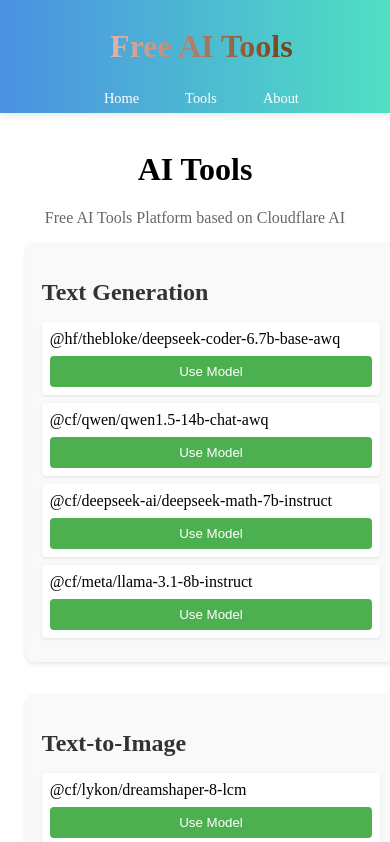
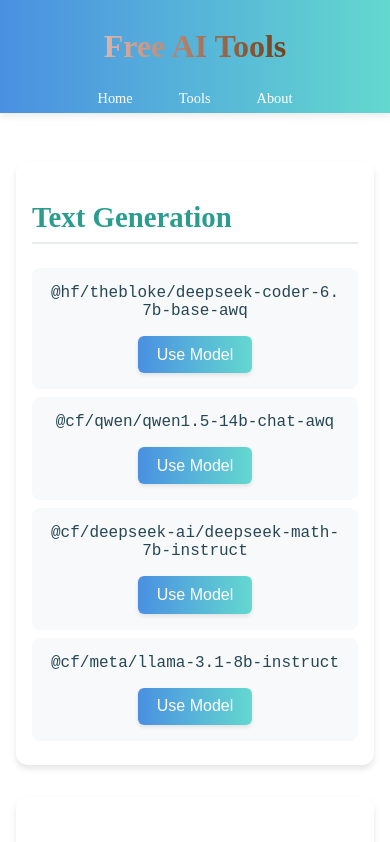
Before and after one commit to lixwen/next-freeaitools, a Next.js app: page /pages/tools in a window 390 px wide. Shown: the top 842 px of the page. Built offline with nearby package versions, Linux system fonts and the light colour scheme.

Commit message:
add support for history messages

```diff
--- a/src/app/api/ai/route.js
+++ b/src/app/api/ai/route.js
@@ -1,25 +1,17 @@
 export const runtime = "edge";
 
-import { models } from "../../data/modelsData";
+import { getModelType } from "../../data/modelsData";
 import { NextResponse } from "next/server";
-
-// 辅助函数：获取模型类型
-function getModelType(modelName) {
-  for (const category of models) {
-    if (category.models.includes(modelName)) {
-      return category.title;
-    }
-  }
-  return null;
-}
 
 export async function POST(req) {
   try {
-    const { prompt, modelName } = await req.json();
+    const { prompt, modelName, messages } = await req.json();
+
     const modelType = getModelType(modelName);
 
-    // 构建不同模型的输入格式
-    const input = buildPrompt(prompt, modelName);
+    // 根据模型类型构建不同的输入格式
+    const input = buildPrompt(prompt, modelName, messages);
+    console.log("input: ", input);
     const response = await process.env.AI.run(modelName, input);
 
     // 统一处理不同模型的响应格式
@@ -86,7 +78,7 @@
 }
 
 // 构建不同模型的输入格式
-function buildPrompt(prompt, modelName) {
+function buildPrompt(prompt, modelName, messages = null) {
   if (
     modelName === "@cf/lykon/dreamshaper-8-lcm" ||
     modelName === "@cf/black-forest-labs/flux-1-schnell"
@@ -95,18 +87,14 @@
       prompt: prompt,
       height: 768,
       width: 1024,
-      // seed: initSeed(),
     };
   }
 
+  // 文本生成模型使用完整对话历史
   return {
-    messages: [
+    messages: messages || [
       { role: "system", content: "You are a friendly assistant" },
       { role: "user", content: prompt },
     ],
   };
 }
-
-function initSeed() {
-  return Math.floor(Math.random() * 10000000);
-}
--- a/src/app/components/ChatModal.js
+++ b/src/app/components/ChatModal.js
@@ -1,5 +1,6 @@
 import React, { useState } from "react";
 import styled from "styled-components";
+import { getModelType } from "../data/modelsData";
 
 const Message = styled.div`
   margin-bottom: 1rem;
@@ -9,10 +10,24 @@
 const MessageContent = styled.div`
   display: inline-block;
   max-width: 80%;
-  padding: 0.5rem 1rem;
-  border-radius: 8px;
-  background-color: ${({ sender }) =>
-    sender === "user" ? "#e3f2fd" : "#f5f5f5"};
+  padding: 0.8rem 1.2rem;
+  border-radius: 12px;
+  background: ${({ sender }) =>
+    sender === "user"
+      ? "linear-gradient(90deg, #4a90e2 0%, #63d8cf 100%)"
+      : "#ffffff"};
+  color: ${({ sender }) => (sender === "user" ? "#ffffff" : "#333333")};
+  box-shadow: 0 2px 4px rgba(0, 0, 0, 0.1);
+  border: ${({ sender }) => (sender === "user" ? "none" : "1px solid #e0e0e0")};
+
+  p {
+    margin: 0;
+    line-height: 1.5;
+  }
+
+  strong {
+    color: ${({ sender }) => (sender === "user" ? "#ffffff" : "#4a90e2")};
+  }
 `;
 
 const MessageImage = styled.img`
@@ -28,37 +43,65 @@
   left: 0;
   right: 0;
   bottom: 0;
-  background-color: rgba(0, 0, 0, 0.5);
+  background-color: rgba(0, 0, 0, 0.7);
   display: flex;
   justify-content: center;
   align-items: center;
   z-index: 1000;
+  backdrop-filter: blur(4px);
 `;
 
 const ModalContent = styled.div`
-  background: white;
+  background: rgba(255, 255, 255, 0.8);
   padding: 2rem;
-  border-radius: 8px;
+  border-radius: 16px;
   width: 90%;
-  max-width: 600px;
+  max-width: 800px;
   height: 80vh;
   display: flex;
   flex-direction: column;
   position: relative;
+  box-shadow: 0 10px 25px rgba(0, 0, 0, 0.2);
+`;
+
+const ModalHeader = styled.div`
+  display: flex;
+  justify-content: space-between;
+  align-items: center;
+  margin-bottom: 1.5rem;
+  padding-right: 1rem;
+
+  h2 {
+    margin: 0;
+    background: linear-gradient(90deg, #4a90e2 0%, #63d8cf 100%);
+    -webkit-background-clip: text;
+    -webkit-text-fill-color: transparent;
+    font-size: 1.8rem;
+  }
 `;
 
 const CloseButton = styled.button`
+  padding: 0.5rem 1.2rem;
+  background: linear-gradient(90deg, #4a90e2 0%, #63d8cf 100%);
+  color: white;
+  border: none;
+  border-radius: 6px;
+  cursor: pointer;
+  font-weight: 500;
+  transition: all 0.3s ease;
   position: absolute;
-  top: 1rem;
-  right: 1rem;
-  padding: 0.5rem 1rem;
-  border: none;
-  background: #f0f0f0;
-  border-radius: 4px;
-  cursor: pointer;
+  top: 1.5rem;
+  right: 1.5rem;
 
   &:hover {
-    background: #e0e0e0;
+    background: linear-gradient(90deg, #357abd 0%, #50c1b8 100%);
+    transform: translateY(-1px);
+    box-shadow: 0 4px 8px rgba(0, 0, 0, 0.15);
+  }
+
+  &:active {
+    transform: translateY(0);
+    box-shadow: 0 2px 4px rgba(0, 0, 0, 0.1);
   }
 `;
 
@@ -66,37 +109,70 @@
   flex: 1;
   overflow-y: auto;
   margin: 1rem 0;
-  padding: 1rem;
-  border: 1px solid #ddd;
+  padding: 1.5rem;
+  border: 1px solid #e0e0e0;
+  border-radius: 8px;
+  background-color: #f8f9fa;
+  max-height: calc(80vh - 200px);
+
+  &::-webkit-scrollbar {
+    width: 8px;
+  }
+
+  &::-webkit-scrollbar-track {
+    background: #f1f1f1;
     border-radius: 4px;
-  background-color: #f9f9f9;
-  max-height: calc(80vh - 200px);
+  }
+
+  &::-webkit-scrollbar-thumb {
+    background: #c1c1c1;
+    border-radius: 4px;
+  }
 `;
 
 const InputContainer = styled.div`
   display: flex;
   gap: 1rem;
   margin-top: 1rem;
+  padding: 1rem;
+  background: #f8f9fa;
+  border-radius: 8px;
 `;
 
 const InputBox = styled.input`
   flex: 1;
-  padding: 0.5rem;
-  border: 1px solid #ddd;
-  border-radius: 4px;
+  padding: 0.8rem 1.2rem;
+  border: 1px solid #e0e0e0;
+  border-radius: 6px;
   font-size: 1rem;
+  transition: all 0.3s ease;
+
+  &:focus {
+    outline: none;
+    border-color: #4a90e2;
+    box-shadow: 0 0 0 2px rgba(74, 144, 226, 0.1);
+  }
 `;
 
 const SendButton = styled.button`
-  padding: 0.5rem 1.5rem;
-  background-color: #007bff;
+  padding: 0.8rem 1.5rem;
+  background: linear-gradient(90deg, #4a90e2 0%, #63d8cf 100%);
   color: white;
   border: none;
-  border-radius: 4px;
+  border-radius: 6px;
   cursor: pointer;
+  font-weight: 500;
+  transition: all 0.3s ease;
 
   &:hover {
-    background-color: #0056b3;
+    background: linear-gradient(90deg, #357abd 0%, #50c1b8 100%);
+    transform: translateY(-1px);
+    box-shadow: 0 4px 8px rgba(0, 0, 0, 0.15);
+  }
+
+  &:active {
+    transform: translateY(0);
+    box-shadow: 0 2px 4px rgba(0, 0, 0, 0.1);
   }
 `;
 
@@ -104,23 +180,52 @@
   const [messages, setMessages] = useState([]);
   const [input, setInput] = useState("");
 
+  const handleClose = () => {
+    setMessages([]);
+    setInput("");
+    onClose();
+  };
+
   const handleSend = async () => {
     if (!input.trim()) return;
 
     const prompt = input;
+    const modelType = getModelType(modelName);
 
-    // 添加用户消息
-    setMessages([
-      ...messages,
-      {
+    const userMessage = {
       sender: "user",
       type: "text",
       content: input,
-      },
-    ]);
+    };
+    setMessages(prev => [...prev, userMessage]);
     setInput("");
 
     try {
+      if (modelType === "Text Generation") {
+        const conversationHistory = messages.map(msg => ({
+          role: msg.sender === "user" ? "user" : "assistant",
+          content: msg.content
+        }));
+
+        const response = await fetch("/api/ai", {
+          method: "POST",
+          headers: {
+            "Content-Type": "application/json",
+          },
+          body: JSON.stringify({
+            prompt,
+            modelName,
+            messages: [...conversationHistory, { role: "user", content: prompt }]
+          }),
+        });
+
+        const data = await response.json();
+        setMessages(prev => [...prev, {
+          sender: modelName,
+          type: "text",
+          content: data.response,
+        }]);
+      } else {
         const response = await fetch("/api/ai", {
           method: "POST",
           headers: {
@@ -129,44 +234,25 @@
           body: JSON.stringify({ prompt, modelName }),
         });
 
-
         const data = await response.json();
-
-      // 根据响应类型添加不同的消息
         if (data.type === "image") {
-        setMessages((prevMessages) => [
-          ...prevMessages,
-          {
+          setMessages(prev => [...prev, {
             sender: modelName,
             type: "image",
             content: data.image,
-          },
-        ]);
-      } else {
-        setMessages((prevMessages) => [
-          ...prevMessages,
-          {
-            sender: modelName,
-            type: "text",
-            content: data.response,
-          },
-        ]);
+          }]);
+        }
       }
     } catch (error) {
       console.error("Error calling AI model:", error);
-      // 添加错误消息
-      setMessages((prevMessages) => [
-        ...prevMessages,
-        {
+      setMessages(prev => [...prev, {
         sender: modelName,
         type: "text",
         content: "Sorry, an error occurred. Please try again.",
-        },
-      ]);
+      }]);
     }
   };
 
-  // 渲染消息内容
   const renderMessageContent = (message) => {
     switch (message.type) {
       case "image":
@@ -196,8 +282,10 @@
   return (
     <ModalBackground>
       <ModalContent>
-        <CloseButton onClick={onClose}>Close</CloseButton>
+        <ModalHeader>
           <h2>Chat With AI</h2>
+          <CloseButton onClick={handleClose}>Close</CloseButton>
+        </ModalHeader>
         <ChatBox>
           {messages.map((msg, index) => (
             <Message key={index} sender={msg.sender}>
--- a/src/app/components/Header.module.css
+++ b/src/app/components/Header.module.css
@@ -3,13 +3,16 @@
   display: flex;
   flex-direction: column;
   align-items: center;
-  padding: 0.5rem 2rem;
-  background: linear-gradient(90deg, #4a90e2, #50e3c2);
+  padding: 1rem;
+  background: linear-gradient(90deg, #4a90e2 0%, #63d8cf 100%);
   box-shadow: 0 2px 8px rgba(0, 0, 0, 0.1);
   position: sticky;
   top: 0;
   z-index: 100;
   width: 100%;
+  box-sizing: border-box;
+  margin: 0;
+  overflow-x: hidden;
 }
 
 .title {
--- a/src/app/components/Tools.module.css
+++ b/src/app/components/Tools.module.css
@@ -1,72 +1,104 @@
 /* Tools.module.css */
 .container {
+  max-width: 1200px;
+  margin: 0 auto;
   padding: 2rem;
-  display: flex;
-  flex-direction: column;
-  align-items: center;
+  min-height: calc(100vh - 200px); /* 减去 header 和 footer 的高度 */
+}
+
+.container h1 {
+  text-align: center;
+  color: #f4a261;
+  font-size: 2.5rem;
+  margin-bottom: 1rem;
 }
 
 .modelContainer {
-  margin-bottom: 2rem;
-  width: 100%;
-  max-width: 800px;
-  background-color: #f9f9f9;
-  border-radius: 8px;
-  box-shadow: 0 2px 4px rgba(0, 0, 0, 0.1);
-  padding: 1rem;
+  background: white;
+  border-radius: 12px;
+  padding: 2rem;
+  margin: 2rem 0;
+  box-shadow: 0 4px 6px rgba(0, 0, 0, 0.1);
 }
 
 .modelContainer h2 {
-  font-size: 1.5rem;
-  margin-bottom: 1rem;
-  color: #333;
+  color: #2a9d8f;
+  font-size: 1.8rem;
+  margin-bottom: 1.5rem;
+  border-bottom: 2px solid #e9ecef;
+  padding-bottom: 0.5rem;
 }
 
 .modelCard {
   display: flex;
   justify-content: space-between;
   align-items: center;
-  padding: 0.5rem;
-  background-color: #fff;
-  border-radius: 4px;
-  box-shadow: 0 1px 3px rgba(0, 0, 0, 0.1);
-  margin-bottom: 0.5rem;
+  padding: 1rem;
+  margin: 0.5rem 0;
+  background: #f8f9fa;
+  border-radius: 8px;
+  transition: all 0.3s ease;
+}
+
+.modelCard:hover {
+  background: #e9ecef;
+  transform: translateY(-2px);
+}
+
+.modelCard span {
+  font-family: monospace;
+  color: #264653;
+  font-size: 1rem;
 }
 
 .modelCard button {
-  background-color: #4caf50;
+  background: linear-gradient(90deg, #4a90e2 0%, #63d8cf 100%); /* 与 header 相似的渐变色 */
   color: white;
   border: none;
-  padding: 0.5rem 1rem;
-  border-radius: 4px;
+  padding: 0.6rem 1.2rem;
+  border-radius: 6px;
   cursor: pointer;
-  transition: background-color 0.3s ease;
+  font-size: 1rem;
+  transition: all 0.3s ease;
+  font-weight: 500;
+  box-shadow: 0 2px 4px rgba(0, 0, 0, 0.1);
 }
 
 .modelCard button:hover {
-  background-color: #45a049;
+  background: linear-gradient(90deg, #357abd 0%, #50c1b8 100%); /* 稍微深一点的渐变色 */
+  transform: translateY(-1px);
+  box-shadow: 0 4px 8px rgba(0, 0, 0, 0.15);
 }
 
-/* 媒体查询：平板设备 */
-@media screen and (max-width: 768px) {
+.modelCard button:active {
+  transform: translateY(0);
+  box-shadow: 0 2px 4px rgba(0, 0, 0, 0.1);
+}
+
+.description {
+  text-align: center;
+  font-size: 1rem;
+  color: #666;
+  margin-bottom: 2rem;
+}
+
+/* 响应式设计 */
+@media (max-width: 768px) {
   .container {
     padding: 1rem;
   }
 
   .modelContainer {
-    max-width: 100%;
+    padding: 1rem;
+  }
+
+  .modelCard {
+    flex-direction: column;
+    gap: 1rem;
+    text-align: center;
+  }
+
+  .modelCard span {
+    word-break: break-all;
   }
 }
-
-/* 媒体查询：手机设备 */
-@media screen and (max-width: 480px) {
-  .modelCard {
-    flex-direction: column;
-    align-items: flex-start;
-  }
-
-  .modelCard button {
-    width: 100%;
-    margin-top: 0.5rem;
-  }
-}
--- a/src/app/data/modelsData.js
+++ b/src/app/data/modelsData.js
@@ -20,3 +20,12 @@
     ],
   },
 ];
+
+export function getModelType(modelName) {
+  for (const category of models) {
+    if (category.models.includes(modelName)) {
+      return category.title;
+    }
+  }
+  return null;
+}
--- /dev/null
+++ b/src/app/pages/about/About.module.css
@@ -0,0 +1,81 @@
+.container {
+  min-height: calc(100vh - 200px);
+  padding: 2rem;
+  display: flex;
+  justify-content: center;
+  align-items: flex-start;
+  background: linear-gradient(135deg, #f5f7fa 0%, #e4e9f2 100%);
+}
+
+.content {
+  max-width: 800px;
+  width: 100%;
+  margin: 0 auto;
+}
+
+.content h1 {
+  text-align: center;
+  margin-bottom: 2rem;
+  background: linear-gradient(90deg, #4a90e2 0%, #63d8cf 100%);
+  -webkit-background-clip: text;
+  background-clip: text;
+  -webkit-text-fill-color: transparent;
+  font-size: 2.5rem;
+}
+
+.card {
+  background: rgba(255, 255, 255, 0.95);
+  padding: 2rem;
+  border-radius: 16px;
+  box-shadow: 0 10px 25px rgba(0, 0, 0, 0.1);
+  margin-bottom: 2rem;
+}
+
+.card p {
+  color: #333;
+  line-height: 1.6;
+  margin-bottom: 1.5rem;
+  font-size: 1.1rem;
+}
+
+.link {
+  display: inline-block;
+  padding: 0.8rem 1.5rem;
+  background: linear-gradient(90deg, #4a90e2 0%, #63d8cf 100%);
+  color: white;
+  text-decoration: none;
+  border-radius: 8px;
+  font-weight: 500;
+  transition: all 0.3s ease;
+  margin: 1rem 0;
+}
+
+.link:hover {
+  background: linear-gradient(90deg, #357abd 0%, #50c1b8 100%);
+  transform: translateY(-2px);
+  box-shadow: 0 4px 8px rgba(0, 0, 0, 0.15);
+}
+
+.link:active {
+  transform: translateY(0);
+  box-shadow: 0 2px 4px rgba(0, 0, 0, 0.1);
+}
+
+/* 响应式设计 */
+@media (max-width: 768px) {
+  .container {
+    padding: 1rem;
+  }
+
+  .content h1 {
+    font-size: 2rem;
+  }
+
+  .card {
+    padding: 1.5rem;
+  }
+
+  .card p {
+    font-size: 1rem;
+  }
+}
--- a/src/app/pages/tools/page.js
+++ b/src/app/pages/tools/page.js
@@ -20,11 +20,6 @@
 
   return (
     <div className={styles.container}>
-      <main>
-        <h1>AI Tools</h1>
-        <p style={{ textAlign: "center", fontSize: "1rem", color: "#666" }}>
-          Free AI Tools Platform based on Cloudflare AI
-        </p>
       {models.map((category) => (
         <div className={styles.modelContainer} key={category.title}>
           <h2>{category.title}</h2>
@@ -36,8 +31,10 @@
           ))}
         </div>
       ))}
-      </main>
       <ChatModal isOpen={isModalOpen} onClose={closeModal} modelName={selectedModel} />
+      <p className={styles.description}>
+        Free AI Tools Platform based on Cloudflare AI
+      </p>
     </div>
   );
 };
```
Also changed, not shown: src/app/components/Layout.module.css (+34 -0 lines), src/app/page.js (+6 -2 lines), src/app/pages/about/page.js (+6 -4 lines). Lines whose indentation alone changed are shown as unchanged.
